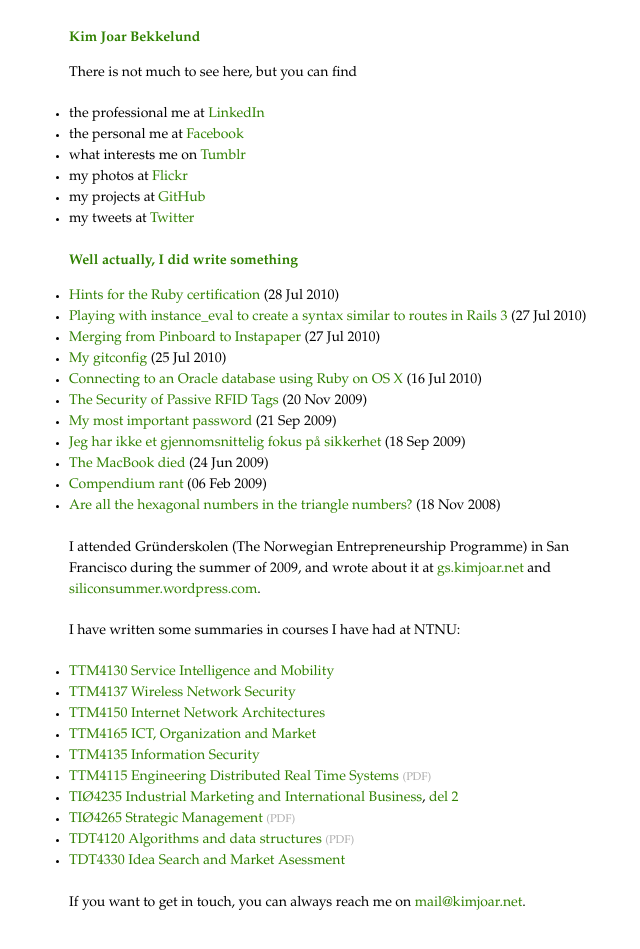
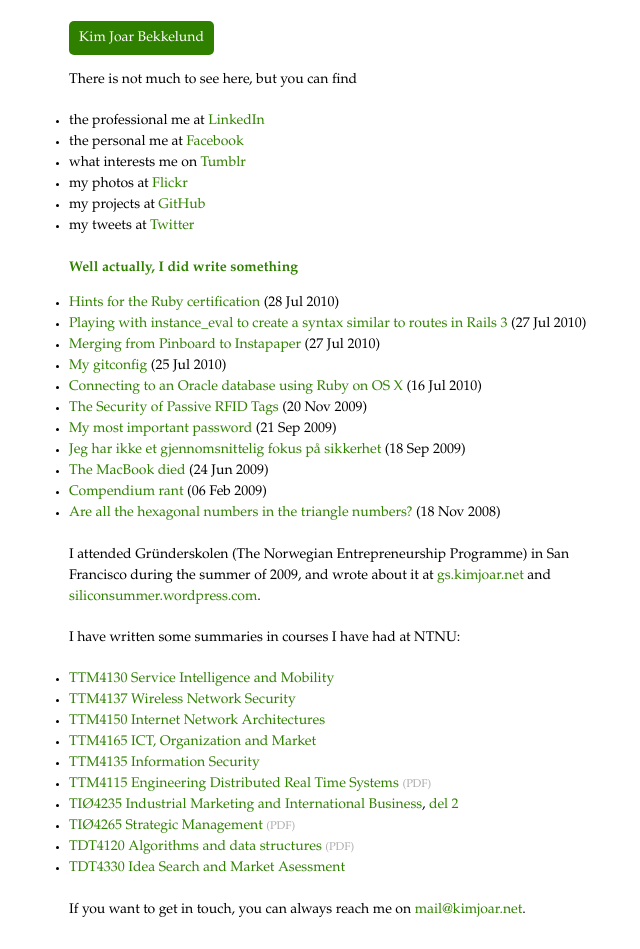
Before and after one commit to kimjoar/kimjoar.net, a Jekyll site: the page built from index.html, in a window 1280 px wide. Shown: the whole page, without its empty margins (296-936 px from the left). Built offline with Jekyll 4.4.1, drawn with Linux system fonts in a browser that asks for light colours.

Commit message:
Updated h1 with green rounded background on white text

```diff
--- a/_layouts/default.html
+++ b/_layouts/default.html
@@ -11,7 +11,9 @@
 <body>
 
 <div class="container">
-  <h1><a href="http://kimjoar.net">Kim Joar Bekkelund</a></h1>
+  <div id="header">
+    <h1><a href="http://kimjoar.net">Kim Joar Bekkelund</a></h1>
+  </div>
   {{ content }}
 </div>
 
--- a/css/style.css
+++ b/css/style.css
@@ -1,9 +1,11 @@
 body { color:#000; font: 14px/1.5 constantia, palatino, "times new roman"; margin:2em 1.5em;}
 .container {width: 550px; margin:0 auto;}
 
-h1 {color: #308000; margin: 0 0 1em 0;}
+h1 {color: #308000; margin-bottom: 1.5em;}
 h2 {color: #308000; margin: 1em 0; font-weight: bold;}
 h3 {margin: 0.5em 0;}
+
+h1 a {color: #fff; padding: 10px; background-color: #308000; font-weight: normal; -moz-border-radius: 5px; -webkit-border-radius: 5px; -khtml-border-radius: 5px; border-radius: 5px;}
 
 ul {list-style: disc; margin-bottom: 1.5em;}
 ol {list-style: decimal; margin-bottom: 1.5em;}
```
